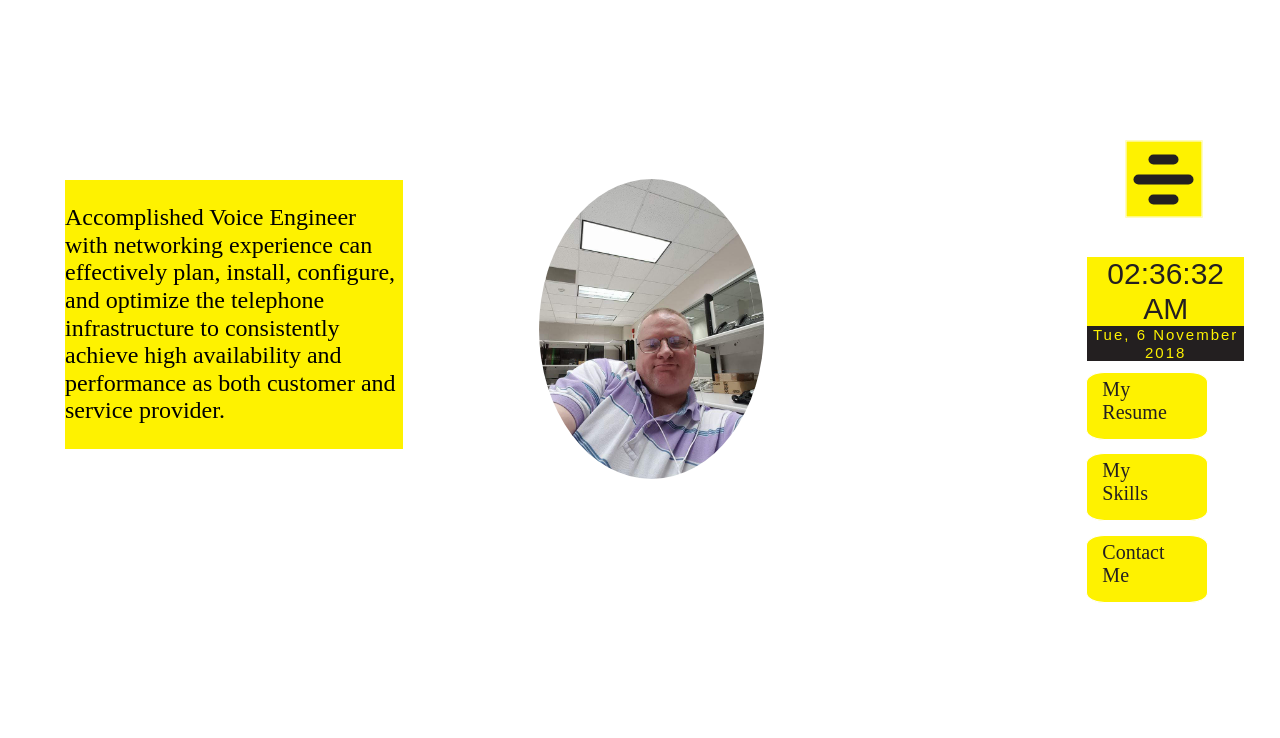
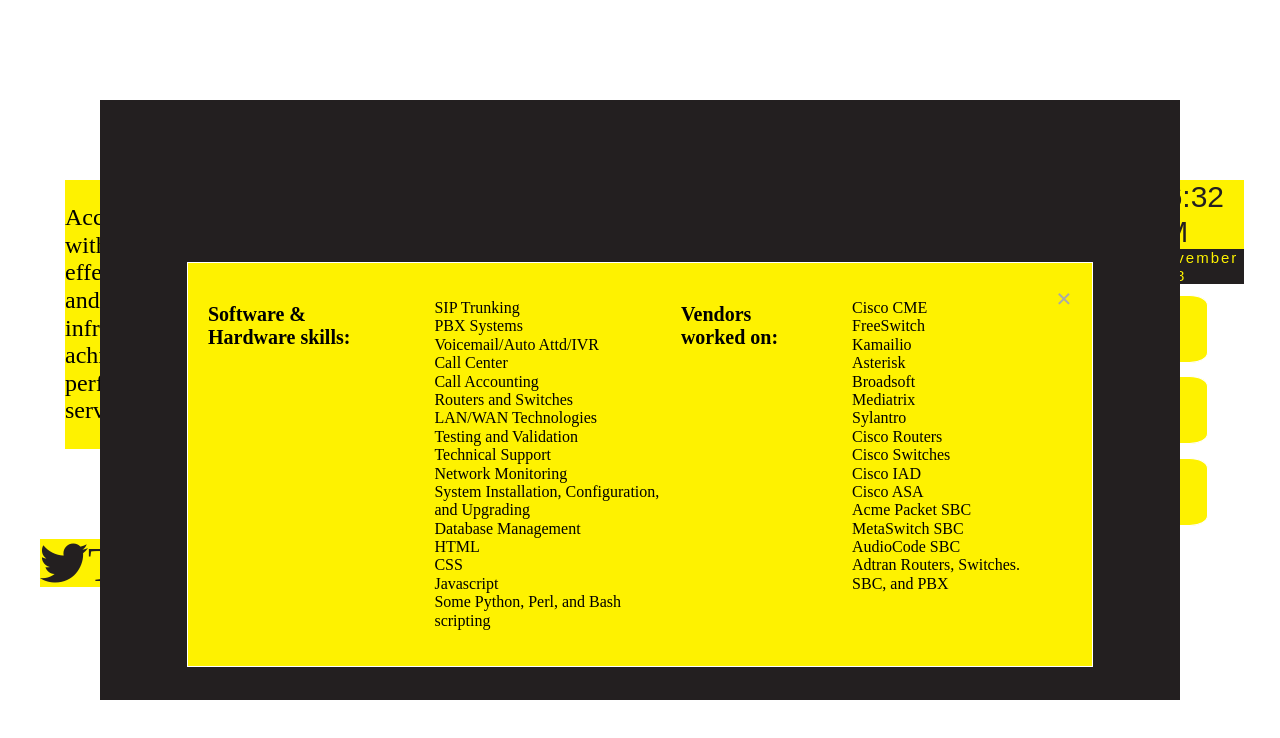
Before and after one commit to telnettech/Final_Project, a plain HTML site: page index.html in a window 1280 px wide. Both pictures are taken after a click on the button "My Skills". Drawn offline with Linux system fonts and the light colour scheme.

Commit message:
Added SocialMedia with font awesome icons

```diff
--- a/css/styles.css
+++ b/css/styles.css
@@ -62,7 +62,178 @@ body {
     color:#fef200;
 }
 
- /* HAMBURGER MENU STYLE https://www.youtube.com/watch?v=JoU-Tv6jIUI */
+
+
+#nav button {
+  font-size: 125%;
+  background-color: #fef200; /* CC Yellow background */
+  border: 1px solid white; /* CC White border */
+  color: #231f20; /* CC Black text */
+  padding: 5px 105px 15px 15px;
+  margin-bottom: 7%;
+  cursor: pointer; /* Pointer/hand icon */
+  width: 33%;
+  display: block; /* Make the buttons appear below each other */
+  border-radius: 15%;
+}
+
+#nav button:hover, button:focus {
+    color: #fef200; /** Columbus Crew Yellow **/
+    background-color: #231f20; /** Columbus Crew Black **/
+}
+
+/* MODAL CONTENT STYLING FOR "MY RESUME" BUTTON */
+
+.modal {
+  display: none; /* Hidden by default */
+  position: fixed; /* Stay in place */
+  z-index: 1; /* Sit on top */
+  left: 0;
+  top: 0;
+  margin: 12.5vh;
+  height: 75vh; /* Full height */
+  overflow-y: scroll; /* Enable scroll if needed */
+  background-color: #231f20; /* Fallback color */
+  opacity: 1.3;
+}
+
+.modal-content {
+  background-color: #fef200;
+  margin: 15% auto; /* 15% from the top and centered */
+  padding: 20px;
+  overflow-y: initial !important;
+  border: 1px solid #fff;
+  width: 80%; /* Could be more or less, depending on screen size */
+}
+
+
+.close {
+  color: #aaa;
+  float: right;
+  font-size: 28px;
+  font-weight: bold;
+}
+
+
+#companyName{
+  font-size: 20px;
+  font-weight: bold;
+}
+
+.table{
+  display: flex;
+  flex-direction: row;
+}
+
+.table ul{
+  list-style: none;
+}
+
+/* MODAL CONTENT STYLING FOR "MY SKILLS" BUTTON */
+
+.modal-content-2 {
+  background-color: #fef200;
+  margin: 15% auto; /* 15% from the top and centered */
+  padding: 20px;
+  overflow-y: initial !important;
+  border: 1px solid #fff;
+  width: 80%; /* Could be more or less, depending on screen size */
+}
+
+
+.close-2 {
+  color: #aaa;
+  float: right;
+  font-size: 28px;
+  font-weight: bold;
+}
+
+.table-2{
+  display: flex;
+  flex-direction: row;
+}
+
+.table-2 ul{
+  list-style: none;
+}
+
+#skills{
+  font-size: 20px;
+  font-weight: bold;
+}
+
+#vendors{
+  font-size: 20px;
+  font-weight: bold;
+}
+
+/* Social Media Links Styling*/
+
+.socialMedia{
+  margin-top: 45px;
+}
+
+.fa-github-square{
+  margin-left:75px;
+  font-size: .25rem;
+  background-color: #fef200;
+  color: #231f20;
+}
+
+.fa-github-square:hover, .fa-github-square:focus {
+  color: #fef200; /** Columbus Crew Yellow **/
+  background-color: #231f20; /** Columbus Crew Black **/
+}
+
+.fa-twitter{
+  margin-left: 40px;
+  font-size: .25rem;
+  background-color: #fef200;
+  color: #231f20;
+}
+.fa-twitter:hover, .fa-twitter:focus {
+  color: #fef200; /** Columbus Crew Yellow **/
+  background-color: #231f20; /** Columbus Crew Black **/
+}
+
+.fa-envelope{
+  margin-left: 40px;
+  font-size: .25rem;
+  background: #fef200;
+  color: #231f20;
+}
+
+.fa-envelope:hover, .fa-envelope:focus {
+  color: #fef200; /** Columbus Crew Yellow **/
+  background-color: #231f20; /** Columbus Crew Black **/
+}
+
+.fa-linkedin-in{
+  margin-left: 40px;
+  font-size: .15rem;
+  background-color: #fef200;
+  color: #231f20;
+}
+
+.fa-linkedin-in:hover, .fa-linkedin-in:focus {
+  color: #fef200; /** Columbus Crew Yellow **/
+  background-color: #231f20; /** Columbus Crew Black **/
+}
+
+
+
+  /* =====================
+      Media Queries
+   =====================*/
+  /* Smartphones (portrait and landscape) ----------- */
+  @media only screen and (min-device-width: 320px) and (max-device-width: 480px) {
+    /* Styles */
+  }
+
+  /* Smaall Screens to 768px ----------- */
+  @media only screen and (min-device-width : 481px) and (max-device-width : 768px) {
+    /* Styles */
+    /* HAMBURGER MENU STYLE https://www.youtube.com/watch?v=JoU-Tv6jIUI */
 
 .hamburgerMenu{
   height: 75px;
@@ -121,89 +292,6 @@ body {
   right: -2px;
   transform: translateX(-100%) rotate(-90deg);
 }
-
-#nav button {
-  font-size: 125%;
-  background-color: #fef200; /* CC Yellow background */
-  border: 1px solid white; /* CC White border */
-  color: #231f20; /* CC Black text */
-  padding: 5px 105px 15px 15px;
-  margin-bottom: 7%;
-  cursor: pointer; /* Pointer/hand icon */
-  width: 33%;
-  display: block; /* Make the buttons appear below each other */
-  border-radius: 15%;
-}
-
-#nav button:hover, button:focus {
-    color: #fef200; /** Columbus Crew Yellow **/
-    background-color: #231f20; /** Columbus Crew Black **/
-}
-
-/* MODAL CONTENT STYLING */
-
-.modal {
-  display: none; /* Hidden by default */
-  position: fixed; /* Stay in place */
-  z-index: 1; /* Sit on top */
-  left: 0;
-  top: 0;
-  margin: 12.5vh;
-  height: 75vh; /* Full height */
-  overflow-y: scroll; /* Enable scroll if needed */
-  background-color: #231f20; /* Fallback color */
-  opacity: 1.3;
-}
-
-.modal-content {
-  background-color: #fef200;
-  margin: 15% auto; /* 15% from the top and centered */
-  padding: 20px;
-  overflow-y: initial !important;
-  border: 1px solid #fff;
-  width: 80%; /* Could be more or less, depending on screen size */
-}
-
-
-.close {
-  color: #aaa;
-  float: right;
-  font-size: 28px;
-  font-weight: bold;
-}
-
-.close:hover,
-.close:focus {
-    color: #231f20;
-    text-decoration: none;
-    cursor: pointer;
-}
-
-#companyName{
-  font-size: 20px;
-  font-weight: bold;
-}
-
-.table{
-  display: flex;
-  flex-direction: row;
-}
-
-.table ul{
-  list-style: none;
-}
-
-  /* =====================
-      Media Queries
-   =====================*/
-  /* Smartphones (portrait and landscape) ----------- */
-  @media only screen and (min-device-width: 320px) and (max-device-width: 480px) {
-    /* Styles */
-  }
-
-  /* Smaall Screens to 768px ----------- */
-  @media only screen and (min-device-width : 481px) and (max-device-width : 768px) {
-    /* Styles */
   }
 
   /* Desktop to 1024 ----------- */
--- a/index.html
+++ b/index.html
@@ -8,17 +8,18 @@
   <link rel="stylesheet" href="css/normalize.css">
   <link rel="stylesheet" href="css/styles.css">
   <link href="https://fonts.googleapis.com/icon?family=Material+Icons" rel="stylesheet">
+  <link rel="stylesheet" href="https://use.fontawesome.com/releases/v5.5.0/css/all.css" integrity="sha384-B4dIYHKNBt8Bc12p+WXckhzcICo0wtJAoU8YZTY5qE0Id1GSseTk6S+L3BlXeVIU" crossorigin="anonymous">
 
 </head>
 
-<body onload = 'startTime()'>
+<body onload='startTime()'>
 
   <h1 id='pageTitle'>
     Brian Simpson Portfolio
   </h1>
 
-  <div id ='bioBox'>
-    <div id = 'aboutMe'>
+  <div id='bioBox'>
+    <div id='aboutMe'>
       <p>
         Accomplished Voice Engineer with networking experience can effectively plan, install, configure, and optimize the telephone infrastructure to consistently achieve high availability and performance as both customer and service provider.
       </p>
@@ -28,11 +29,11 @@
       <img src='img/personal_photo2.jpg' id='personalPhoto'>
     </div>
 
-    <div id ='nav'>
+    <div id='nav'>
       <!--  Hamburger Menu https://www.youtube.com/watch?v=JoU-Tv6jIUI -->
-      <div class = 'container'>
-          <div class = 'hamburgerMenu'>
-            <div class = 'hamburgerIcon'>
+      <div class='container'>
+        <div class='hamburgerMenu'>
+          <div class='hamburgerIcon'>
           </div>
         </div>
       </div>
@@ -42,15 +43,15 @@
           <div id="date"></div>
         </div>
       </div>
-        <button id = 'myBtn'>My Resume</button>
-        <div id = 'myResume' class ="modal">
+      <button id='myBtn'>My Resume</button>
+      <div id='myResume' class="modal">
         <div class="modal-content">
           <span class="close">&times;</span>
           <div>
-                <p id ='companyName'>Centurylink</p>
-                <p id = 'jobTitle'>Lead Architect Tester 01/2014 through 12/2017 </p>
+            <p id='companyName'>Centurylink</p>
+            <p id='jobTitle'>Lead Architect Tester 01/2014 through 12/2017 </p>
             <ul>
-                  <p id = 'day2day'>Day to Day Responsibilities</p>
+              <p id='day2day'>Day to Day Responsibilities</p>
               <li>Worked in a simulated production environment in a lab facility.</li>
               <li>Participate in projects as Voice SME.</li>
               <li>Test and certify call scenarios including basic, Voicemail, Call Center, Receptionist, and SIP Trunking after software upgrades and patches.</li>
@@ -59,18 +60,19 @@
               <li>Work with vendors that included, Broadsoft, Cisco, CTI Group, Metaswitch to resolve complex issues.</li>
             </ul>
             <ul>
-                  <p id = 'contributions'>Key Contributions</p>
+              <p id='contributions'>Key Contributions</p>
               <li>Evaluated and Implemented Call Recording platform that was HIPPA/PCI compliant.</li>
               <li>Implemented Hosted Call Center service on hosted VoIP platform.</li>
               <li>Tested, Certified and Supervised project that implemented SSL to secure 50K Polycom and Cisco cpe configuration files.</li>
-                  <li>Installed/Configured Cisco CM express on a 2800 series router with Audiocode SBC to test SIP trunks for lab. This reduced the reliability of 3rd part vendor and shortened test time for product. Did same thing with Adtran 7100 PBX with Adtran SBC.</li>
+              <li>Installed/Configured Cisco CM express on a 2800 series router with Audiocode SBC to test SIP trunks for lab. This reduced the reliability of 3rd part vendor and shortened test time for product. Did same thing with Adtran 7100 PBX
+                with Adtran SBC.</li>
             </ul>
           </div>
           <div>
-                <p id = 'companyName'>Lightyear Network Solutions</p>
-                <p id = 'jobTitle'>Senior Voice Engineer 07/2010 through 01/2014</p>
+            <p id='companyName'>Lightyear Network Solutions</p>
+            <p id='jobTitle'>Senior Voice Engineer 07/2010 through 01/2014</p>
             <ul>
-                  <p id = 'day2day'>Day to Day Responsibilities</p>
+              <p id='day2day'>Day to Day Responsibilities</p>
               <li>Provide Tier 3 support for Sylantro/Asterisk platform providing Service Provider services to residential and commercial customers. This includes troubleshooting complex production issues.</li>
               <li>Configure Cisco 2400 series IADs converting VoIP (SIP) to TDM handoff using T1, analog or PRI technology to customer pbx/key systems.</li>
               <li>Configure and Troubleshoot between company’s network and other SIP service providers for inbound/outbound calling. This includes 911 routing for customers.</li>
@@ -78,7 +80,7 @@
               <li>Maintain and administer MySQL database for CDR/Billing purposes.</li>
             </ul>
             <ul>
-                  <p id = 'Contributions'>Key Contributions</p>
+              <p id='Contributions'>Key Contributions</p>
               <li>Tested, Certified and implemented company’s VoIP network conversion from Sylantro/Asterisk to FreeSwitch/Kamailio for both internal and external customers</li>
               <li>Improved network security using AcmePackets SBC reconfiguration.</li>
               <li>Migrated 300 business and 1700 customers from old Sylantro platform with minimal downtime for customers.</li>
@@ -86,37 +88,37 @@
             </ul>
           </div>
           <div>
-                <p id = 'companyName'>The Paragon Group</p>
-                <p id = 'jobTitle'>Contract Voice Engineer 01/2010 through 05/2010</p>
+            <p id='companyName'>The Paragon Group</p>
+            <p id='jobTitle'>Contract Voice Engineer 01/2010 through 05/2010</p>
             <ul>
-                  <p id = 'day2day'>Day to Day Responsibilities</p>
+              <p id='day2day'>Day to Day Responsibilities</p>
               <li>Configure CUCM ver 6.0 for branch offices for financial institution. This included both extensions and users (DID and nonDID).</li>
               <li>Update Cisco 3700/3800 series router configs to include Dial Peers and SRST lines. </li>
               <li>Update MSSQL database with correct information used to provide IVR and Auto Attendant functions.</li>
               <li>Manage onsite tech and service provider work including installation of cpe and number porting. Test with onsite tech confirming branch was ready for next business day</li>
             </ul>
             <ul>
-                  <p id = 'Contributions'>Key Contributions</p>
+              <p id='Contributions'>Key Contributions</p>
               <li>Part of team that migrated 3000 branches nationwide 3 months early and below budget.</li>
             </ul>
           </div>
           <div>
-                <p id = 'companyName'>The Paragon Group</p>
-                <p id = 'jobTitle'>Contract Voice Engineer 01/2010 through 05/2010</p>
+            <p id='companyName'>The Paragon Group</p>
+            <p id='jobTitle'>Contract Voice Engineer 01/2010 through 05/2010</p>
             <ul>
-                  <p id = 'day2day'>Day to Day Responsibilities</p>
+              <p id='day2day'>Day to Day Responsibilities</p>
               <li>Configure CUCM ver 6.0 for branch offices for financial institution. This included both extensions and users (DID and nonDID).</li>
               <li>Update Cisco 3700/3800 series router configs to include Dial Peers and SRST lines. </li>
               <li>Update MSSQL database with correct information used to provide IVR and Auto Attendant functions.</li>
               <li>Manage onsite tech and service provider work including installation of cpe and number porting. Test with onsite tech confirming branch was ready for next business day</li>
             </ul>
             <ul>
-                  <p id = 'Contributions'>Key Contributions</p>
+              <p id='Contributions'>Key Contributions</p>
               <li>Part of team that migrated 3000 branches nationwide 3 months early and below budget.</li>
             </ul>
           </div>
-              <div class = 'table'>
-                <p ><strong>Additional Experience:</strong></p>
+          <div class='table'>
+            <p><strong>Additional Experience:</strong></p>
             <ul>
               <li>Percipia Inc</li>
               <li>Digital Cable</li>
@@ -135,16 +137,60 @@
           </div>
         </div>
       </div>
-        <button>My Skills</button>
-        <div id = 'MySkills' class ="modal">
-          <div class="modal-content">
-              <span class="close">&times;</span>
-          </div>
-        </div>
-        <a href = 'mailto:telnettech@gmail.com' style ='text-decoration:none;'><button>Contact Me</button></a>
+      <button id='myBtn-2'>My Skills</button>
+      <div id='mySkills' class="modal">
+        <div class="modal-content-2">
+          <span class="close-2">&times;</span>
+          <div class='table-2'>
+            <p id='skills'>Software & Hardware skills:</p>
+            <ul>
+              <li>SIP Trunking</li>
+              <li>PBX Systems</li>
+              <li>Voicemail/Auto Attd/IVR</li>
+              <li>Call Center</li>
+              <li>Call Accounting</li>
+              <li>Routers and Switches</li>
+              <li>LAN/WAN Technologies</li>
+              <li>Testing and Validation</li>
+              <li>Technical Support</li>
+              <li>Network Monitoring</li>
+              <li>System Installation, Configuration, and Upgrading</li>
+              <li>Database Management</li>
+              <li>HTML</li>
+              <li>CSS</li>
+              <li>Javascript</li>
+              <li>Some Python, Perl, and Bash scripting</li>
+            </ul>
+            <p id='vendors'>Vendors worked on:</p>
+            <ul>
+              <li>Cisco CME</li>
+              <li>FreeSwitch</li>
+              <li>Kamailio</li>
+              <li>Asterisk</li>
+              <li>Broadsoft</li>
+              <li>Mediatrix</li>
+              <li>Sylantro</li>
+              <li>Cisco Routers</li>
+              <li>Cisco Switches</li>
+              <li>Cisco IAD</li>
+              <li>Cisco ASA</li>
+              <li>Acme Packet SBC</li>
+              <li>MetaSwitch SBC</li>
+              <li>AudioCode SBC</li>
+              <li>Adtran Routers, Switches. SBC, and PBX</li>
+            </ul>
           </div>
         </div>
       </div>
+      <a href='mailto:telnettech@gmail.com' style='text-decoration:none;'><button>Contact Me</button></a>
+    </div>
+  </div class='socialMedia'>
+  <a href='http://twitter.com/lou_telnettech' target="_blank"><i class="fab fa-twitter fa-3x">Twitter</i></a>
+  <a href='https://github.com/telnettech' target="_blank"><i class="fab fa-github-square fa-3x">GitHub</i></a>
+  <a href='mailto:telnettech@gmail.com'><i class="fas fa-envelope fa-3x">Email</i></a>
+  <a href='https://www.linkedin.com/in/telnettech' target="_blank"><i class="fab fa-linkedin-in fa-3x">LinkedIn</i></a>
+  </div>
+
   <script src='js/jquery-3.3.1.min.js'></script>
   <script src='js/app.js'></script>
 </body>
--- a/js/app.js
+++ b/js/app.js
@@ -100,3 +100,28 @@ window.addEventListener('click',function(event) {
 });
 
 //END MODAL BOX FOR "MY RESUME" BUTTON
+
+//START MODAL BOX FOR "MY SKILLS" BUTTON
+var modal2 = document.getElementById('mySkills');
+var btn2 = document.getElementById('myBtn-2');
+var span2 = document.getElementsByClassName("close-2")[0];
+
+// When the user clicks on the button, open the modal
+btn2.addEventListener('click',function() {
+    console.log('clicked');
+    modal2.style.display = "block";
+});
+
+// When the user clicks on <span> (x), close the modal
+span2.addEventListener('click',function() {
+    modal2.style.display = "none";
+});
+
+// When the user clicks anywhere outside of the modal, close it
+window.addEventListener('click',function(event) {
+    if (event.target == modal2) {
+        modal2.style.display = "none";
+    }
+});
+
+//END MODAL BOX FOR "MY SKILLS" BUTTON
```
Lines whose indentation alone changed are shown as unchanged.
